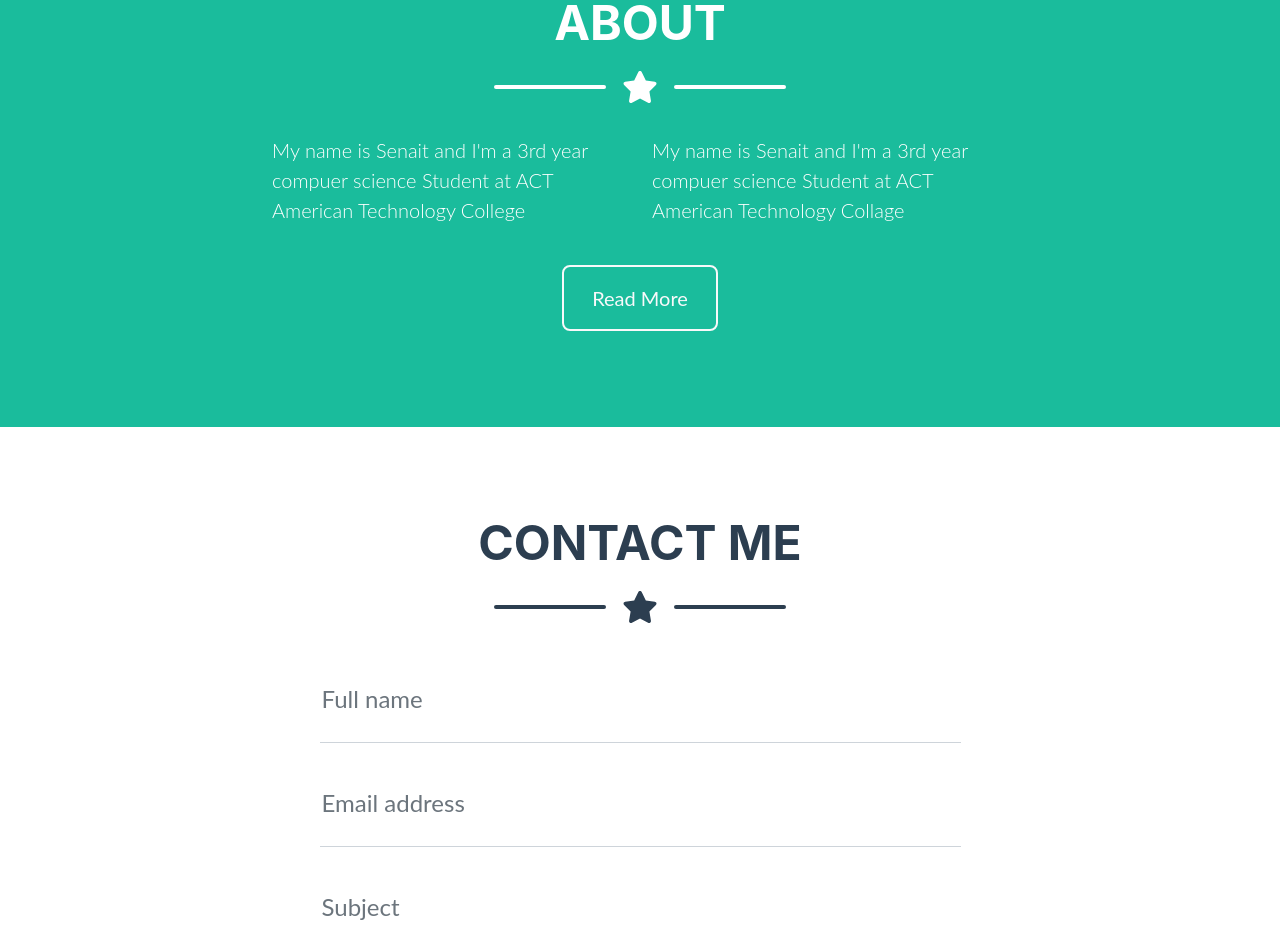
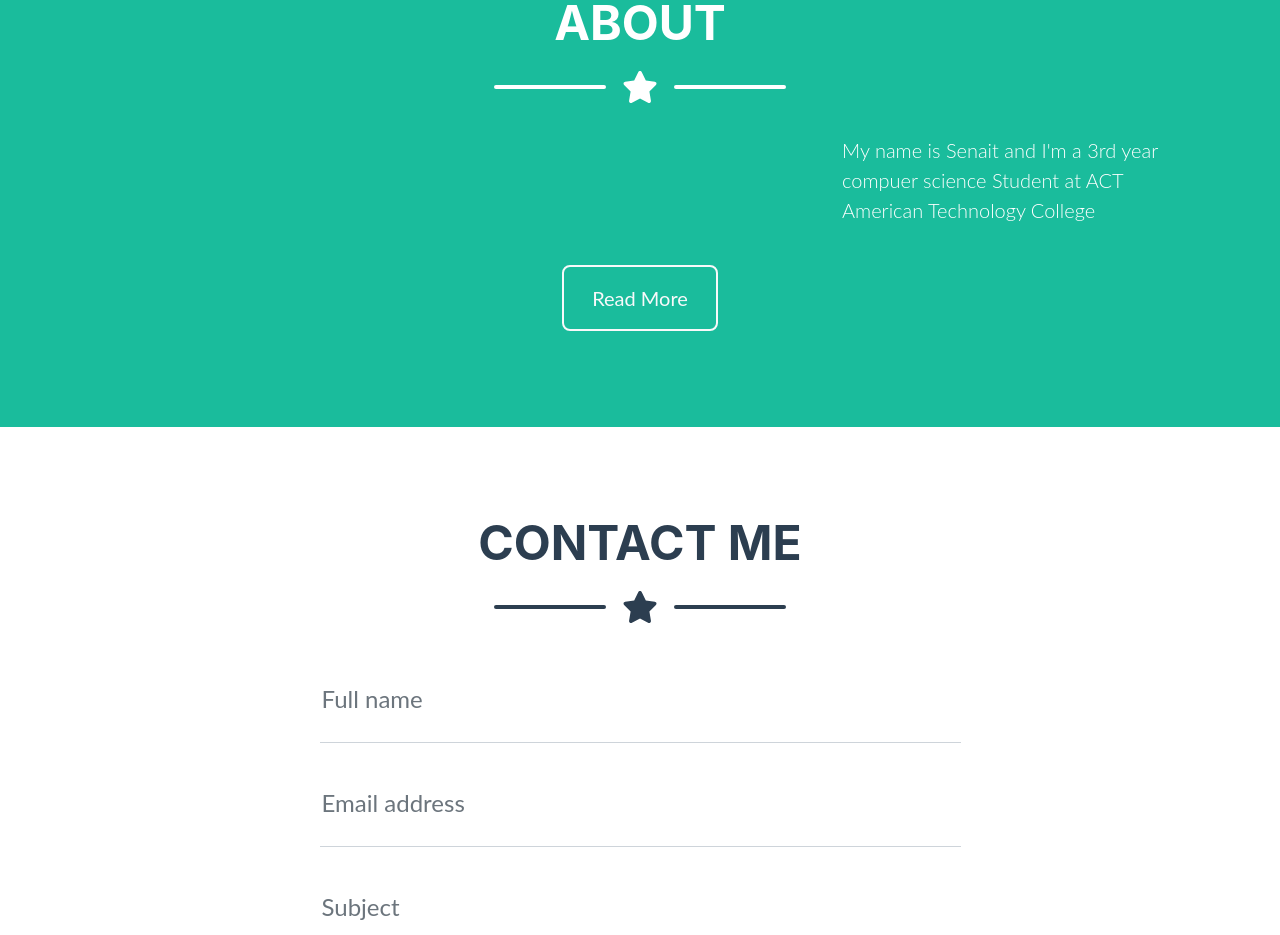
Before and after one commit to SenahirG/website, a plain HTML site: page index.html in a window 1280 px wide. Shown: the part 1814-2749 px from the top of the page. Drawn offline with nearby package versions, Linux system fonts and the light colour scheme.

Commit message:
Update index.html

```diff
--- a/index.html
+++ b/index.html
@@ -164,11 +164,8 @@
                 <div class="col-lg-4 ms-auto">
                     <p class="lead">My name is Senait and I'm a 3rd year compuer science Student at ACT American
                         Technology College</p>
-                </div>
-                <div class="col-lg-4 me-auto">
-                    <p class="lead">My name is Senait and I'm a 3rd year compuer science Student at ACT American
-                        Technology Collage</p>
-                </div>
+
+
             </div>
             <!-- About Section Button-->
             <div class="text-center mt-4">
@@ -310,7 +307,7 @@
                             class="fab fa-fw fa-linkedin-in"></i></a>
                     <a class="btn btn-outline-light btn-social mx-1" href="#!"><i class="fab fa-fw fa-dribbble"></i></a>
                 </div>
-                <!-- Footer About Text-->
+                <!-- Footer About Text -->
                 <div class="col-lg-4">
                     <h4 class="text-uppercase mb-4">About Senait</h4>
                     <p class="lead mb-0">
```
